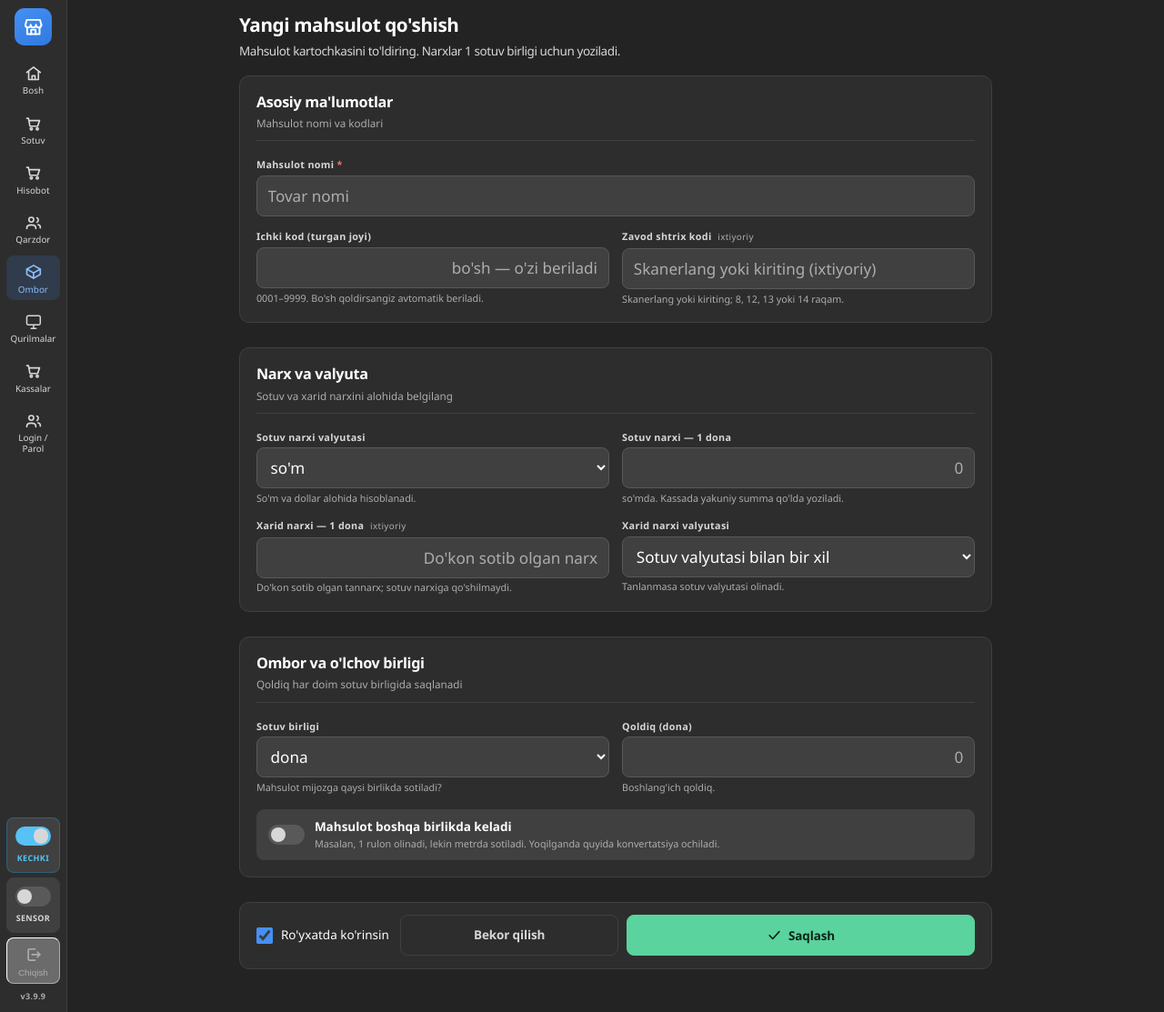
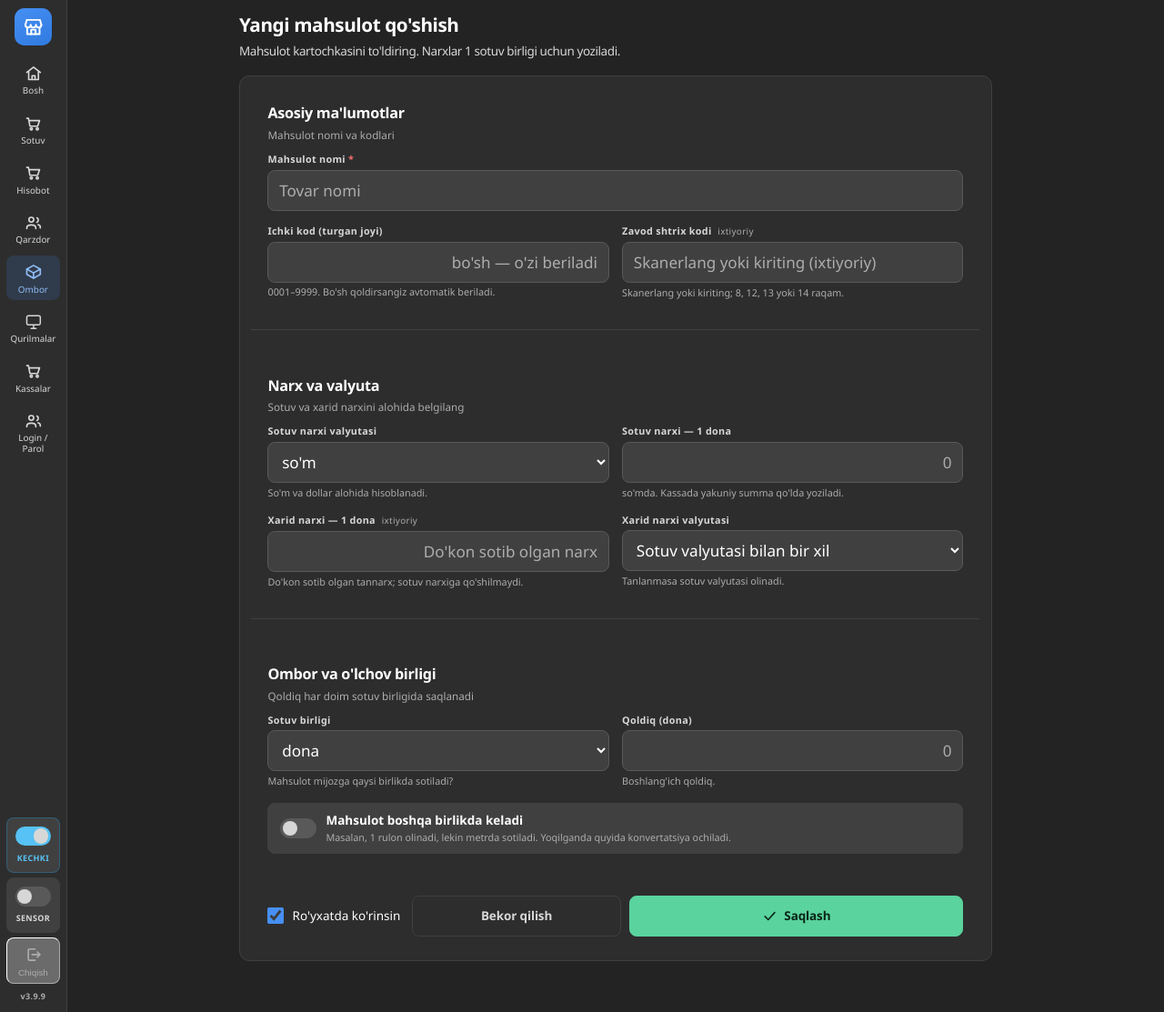
Before and after one commit to OSSWebDeveloper/ulugbek_xozmag, a Django app: page /ombor/yangi/ in a window 1280 px wide. Shown: the whole page at 91% size. Run offline with Django 5.2, Linux system fonts and the light colour scheme; the visitor is signed in with stand-in values (Sample User, id 1).

Commit message:
Use one product form card with hr between sections

```diff
--- a/templates/ombor/mahsulot_form.html
+++ b/templates/ombor/mahsulot_form.html
@@ -13,21 +13,20 @@
     {% if mahsulot %}<span class="nishon kok">Kod: {{ mahsulot.qisqa_kod }}</span>{% endif %}
   </div>
 
-  <form method="post" class="mahsulot-forma" id="mahsulot-forma"
+  <form method="post" class="quti mahsulot-forma" id="mahsulot-forma"
         data-yangi="{{ yangi|yesno:'1,0' }}" autocomplete="off">
     {% csrf_token %}
     {% if form.non_field_errors %}
       <div class="xabar error" role="alert">{{ form.non_field_errors|striptags }}</div>
     {% endif %}
 
-    <section class="quti mahsulot-bolim" aria-labelledby="mahsulot-asosiy">
+    <section class="mahsulot-bolim" aria-labelledby="mahsulot-asosiy">
       <div class="mahsulot-bolim-bosh">
         <div>
           <h2 id="mahsulot-asosiy">Asosiy ma'lumotlar</h2>
           <p>Mahsulot nomi va kodlari</p>
         </div>
       </div>
-      <hr class="mahsulot-ajratgich">
       <div class="forma-setka">
         <div class="maydon keng">
           <label for="{{ form.nom.id_for_label }}">Mahsulot nomi <span class="mahsulot-majburiy">*</span></label>
@@ -49,14 +48,15 @@
       </div>
     </section>
 
-    <section class="quti mahsulot-bolim" aria-labelledby="mahsulot-narx">
+    <hr class="mahsulot-ajratgich">
+
+    <section class="mahsulot-bolim" aria-labelledby="mahsulot-narx">
       <div class="mahsulot-bolim-bosh">
         <div>
           <h2 id="mahsulot-narx">Narx va valyuta</h2>
           <p>Sotuv va xarid narxini alohida belgilang</p>
         </div>
       </div>
-      <hr class="mahsulot-ajratgich">
       <div class="forma-setka">
         <div class="maydon">
           <label for="{{ form.valyuta.id_for_label }}">Sotuv narxi valyutasi</label>
@@ -90,14 +90,15 @@
       </div>
     </section>
 
-    <section class="quti mahsulot-bolim" aria-labelledby="mahsulot-ombor">
+    <hr class="mahsulot-ajratgich">
+
+    <section class="mahsulot-bolim" aria-labelledby="mahsulot-ombor">
       <div class="mahsulot-bolim-bosh">
         <div>
           <h2 id="mahsulot-ombor">Ombor va o'lchov birligi</h2>
           <p>Qoldiq har doim sotuv birligida saqlanadi</p>
         </div>
       </div>
-      <hr class="mahsulot-ajratgich">
       <div class="forma-setka">
         <div class="maydon">
           <label for="{{ form.birlik.id_for_label }}" id="birlik-yorliq">Sotuv birligi</label>
@@ -149,7 +150,7 @@
       </div>
     </section>
 
-    <div class="quti mahsulot-amallar">
+    <div class="mahsulot-amallar">
       <label class="faol-belgi">
         {{ form.faol }} <span>Ro'yxatda ko'rinsin</span>
       </label>
```
